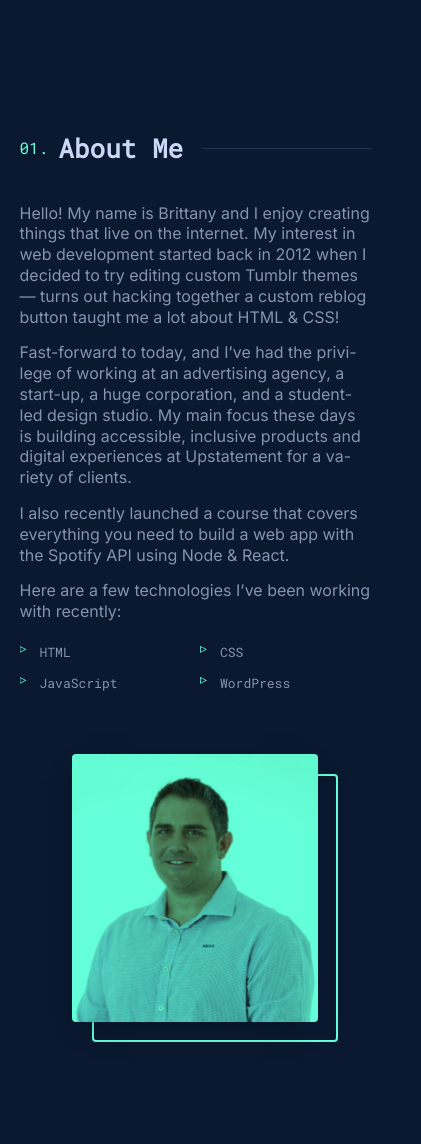
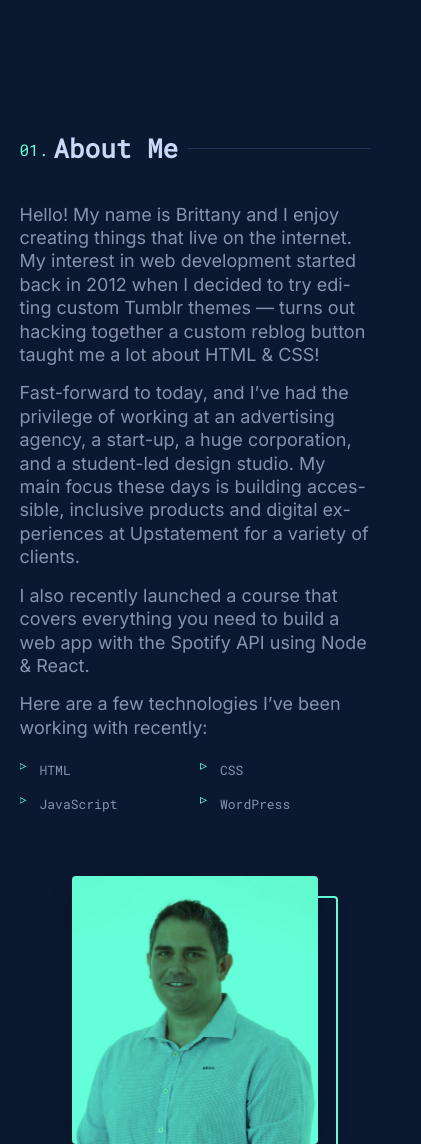
Before and after one commit to sergioalvarezpro/Portfolio-SA, a plain HTML site: page index.html in a window 390 px wide. Shown: the part 780-1924 px from the top of the page, 421 px wide, since content can reach past the window. Drawn offline with Linux system fonts and the light colour scheme.

Commit message:
Section_Experience-Media Query
Completada la maquetación responsive.

```diff
--- a/scss/app.scss
+++ b/scss/app.scss
@@ -16,6 +16,10 @@ body {
         backdrop-filter: blur(10px);
         box-shadow: 0 0 10px rgba(0, 0, 0, 0.35);
     }
+
+    @include media(480px) {
+        font-size: 18px;
+    }
 }
 
 .block {
@@ -32,7 +36,8 @@ body {
 
 .title-section {
     &-h2 {
-        @include flex(flex, row, nowrap, start, center);
+        display: flex;
+        align-items: center;
         position: relative;
         width: 100%;
         margin: 10px 0 40px;
@@ -41,6 +46,7 @@ body {
         font-weight: 600;
         color: var(--gris-light);
         line-height: 1.1em;
+        white-space: nowrap;
 
         &::before {
             bottom: 4px;
@@ -51,6 +57,11 @@ body {
             font-family: var(--tipo-secundario);
             font-size: clamp(16px, 3vw, 20px);
             font-weight: 400;
+
+            @include media(480px) {
+                margin-bottom: -3px;
+                margin-right: 5px;
+            }
         }
 
         &::after {
@@ -61,6 +72,15 @@ body {
             height: 1px;
             margin-left: 20px;
             background-color: var(--azul-med);
+
+            @include media() {
+                width: 100%;
+                margin-left: 10px;
+            }
+
+            @include media(1080px) {
+                width: 200px;
+            }
         }
     }
 }
@@ -356,11 +376,19 @@ body {
     min-height: 100vh;
     padding: 100px 0;
 
+    @include media() {
+        padding: 80px 0;
+    }
+
     &-jobs {
         display: flex;
 
         @include media(700px) {
             min-height: 340px;
+        }
+
+        @include media() {
+            display: block;
         }
     }
 
@@ -371,6 +399,15 @@ body {
         padding: 0;
         margin: 0;
         list-style: none;
+
+        @include media() {
+            display: flex;
+            overflow-x: auto;
+            width: calc(100% + 100px);
+            padding-left: 50px;
+            margin-left: -50px;
+            margin-bottom: 30px;
+        }
     }
 
     &-tablink {
@@ -389,6 +426,15 @@ body {
         font-size: 13px;
         text-align: left;
         white-space: nowrap;
+
+        @include media() {
+            @include flex(flex, row, nowrap, center, center);
+            min-width: 120px;
+            padding: 0 15px;
+            border-left: 0;
+            border-bottom: 2px solid var(--azul-med);
+            text-align: center;
+        }
     }
 
     &-tablink:hover,
@@ -406,6 +452,10 @@ body {
         position: relative;
         width: 100%;
         margin-left: 20px;
+
+        @include media() {
+            margin-left: 0;
+        }
     }
 
     &-tabinfo {
```
Also changed, not shown: css/app.css.
